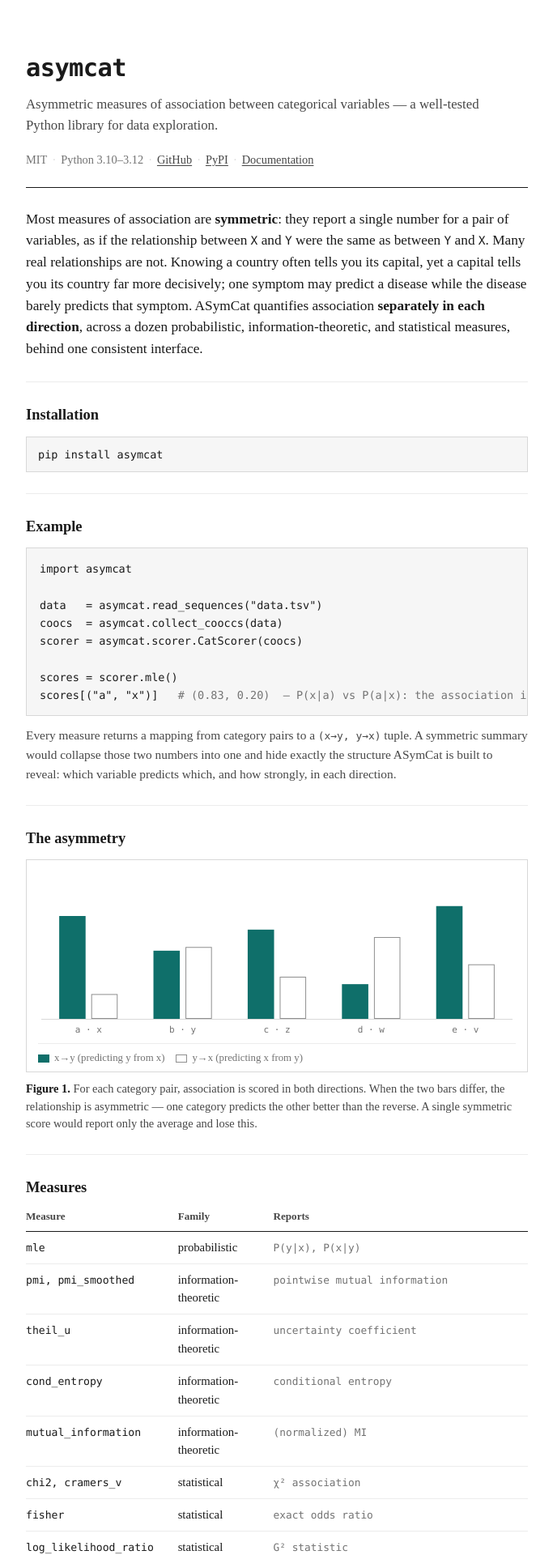
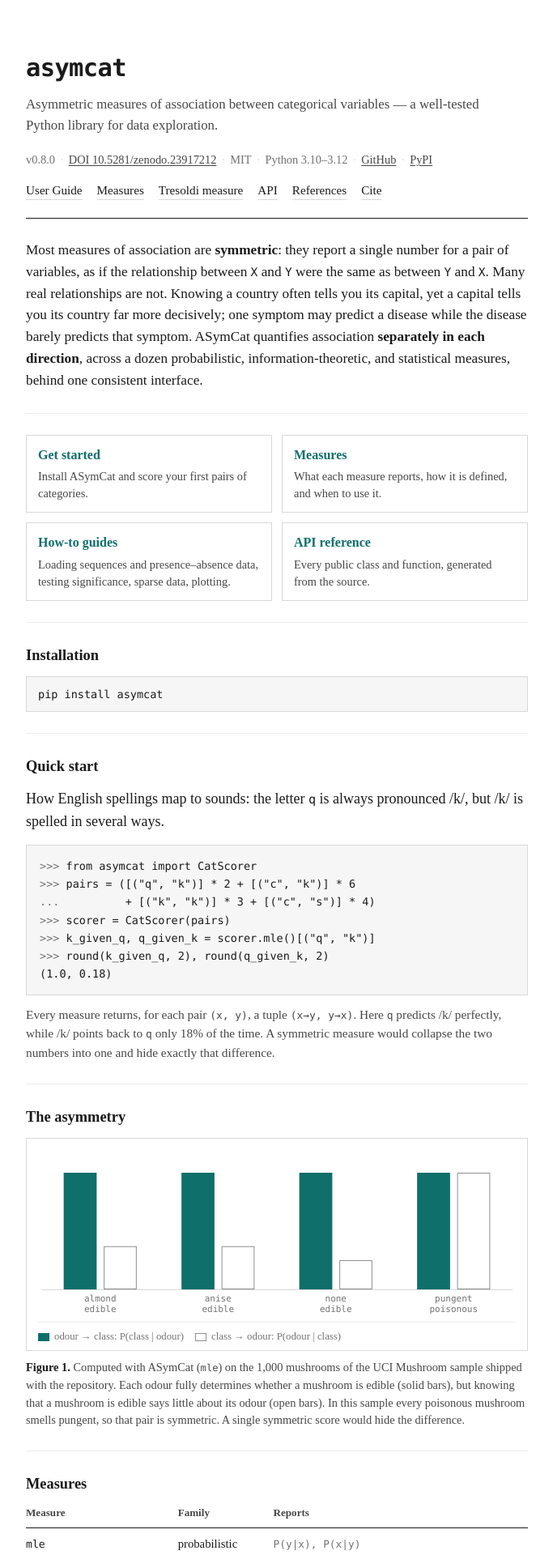
Before and after one commit to tresoldi/asymcat, an MkDocs documentation site: the page built from docs/index.md, in a window 1280 px wide. Shown: the top 1920 px of the page at 81% size, without its empty margins (298-981 px from the left). Built offline with MkDocs 1.6.1 and Material for MkDocs 9.7.7, drawn with Linux system fonts in a browser that asks for light colours; some of the changed text lies outside the part shown.

Commit message:
Refresh the landing page with documentation links, entry cards, a tested quick start and a figure computed from real data.

```diff
--- a/overrides/home.html
+++ b/overrides/home.html
@@ -94,6 +94,17 @@
 
   .links-row { display: flex; flex-wrap: wrap; gap: 4px 20px; font-size: 0.98rem; }
 
+  nav.top { display: flex; flex-wrap: wrap; gap: 4px 18px; margin: 14px 0 0; font-size: 0.95rem; }
+  nav.top a { color: var(--ink); text-decoration: none; border-bottom: 1px solid var(--rule); }
+  nav.top a:hover { border-bottom-color: var(--link); color: var(--link); }
+
+  .cards { display: grid; grid-template-columns: 1fr 1fr; gap: 12px; }
+  @media (max-width: 560px) { .cards { grid-template-columns: 1fr; } }
+  a.card { display: block; border: 1px solid var(--rule); padding: 12px 14px; color: var(--ink); text-decoration: none; }
+  a.card:hover { border-color: var(--link); }
+  a.card b { display: block; font-size: 1rem; color: var(--link); margin-bottom: 4px; }
+  a.card span { display: block; font-size: 0.9rem; color: var(--ink-2); line-height: 1.45; }
+
   footer { padding-top: 24px; margin-top: 6px; border-top: 1px solid var(--ink); font-size: 0.85rem; color: var(--ink-3); display: flex; justify-content: space-between; gap: 16px; flex-wrap: wrap; }
 </style>
 </head>
@@ -104,8 +115,16 @@
     <p class="dek">Asymmetric measures of association between categorical
       variables — a well-tested Python library for data exploration.</p>
     <div class="meta">
-      MIT<span class="sep">·</span>Python 3.10–3.12<span class="sep">·</span><a href="https://github.com/tresoldi/asymcat">GitHub</a><span class="sep">·</span><a href="https://pypi.org/project/asymcat/">PyPI</a><span class="sep">·</span><a href="{{ base_url }}/USER_GUIDE/">Documentation</a>
+      v0.8.0<span class="sep">·</span><a href="https://doi.org/10.5281/zenodo.23917212">DOI 10.5281/zenodo.23917212</a><span class="sep">·</span>MIT<span class="sep">·</span>Python 3.10–3.12<span class="sep">·</span><a href="https://github.com/tresoldi/asymcat">GitHub</a><span class="sep">·</span><a href="https://pypi.org/project/asymcat/">PyPI</a>
     </div>
+    <nav class="top" aria-label="Documentation">
+      <a href="{{ base_url }}/USER_GUIDE/">User Guide</a>
+      <a href="{{ base_url }}/USER_GUIDE/#association-measures-guide">Measures</a>
+      <a href="{{ base_url }}/TRESOLDI_MEASURE/">Tresoldi measure</a>
+      <a href="{{ base_url }}/reference/">API</a>
+      <a href="{{ base_url }}/references/">References</a>
+      <a href="{{ base_url }}/citing/">Cite</a>
+    </nav>
   </header>
 
   <main>
@@ -122,24 +141,35 @@
     </section>
 
     <section>
+      <div class="cards">
+        <a class="card" href="#quick-start"><b>Get started</b><span>Install ASymCat and score your first pairs of categories.</span></a>
+        <a class="card" href="{{ base_url }}/USER_GUIDE/#association-measures-guide"><b>Measures</b><span>What each measure reports, how it is defined, and when to use it.</span></a>
+        <a class="card" href="{{ base_url }}/USER_GUIDE/#data-preparation"><b>How-to guides</b><span>Loading sequences and presence–absence data, testing significance, sparse data, plotting.</span></a>
+        <a class="card" href="{{ base_url }}/reference/"><b>API reference</b><span>Every public class and function, generated from the source.</span></a>
+      </div>
+    </section>
+
+    <section>
       <h2>Installation</h2>
       <pre class="install">pip install asymcat</pre>
     </section>
 
-    <section>
-      <h2>Example</h2>
-<pre>import asymcat
-
-data   = asymcat.read_sequences("data.tsv")
-coocs  = asymcat.collect_cooccs(data)
-scorer = asymcat.scorer.CatScorer(coocs)
-
-scores = scorer.mle()
-scores[("a", "x")]   <span class="c-com"># (0.83, 0.20)  — P(x|a) vs P(a|x): the association is directional</span></pre>
-      <p class="after-code">Every measure returns a mapping from category pairs to a
-        <code>(x&#8594;y, y&#8594;x)</code> tuple. A symmetric summary would collapse those
-        two numbers into one and hide exactly the structure ASymCat is built to
-        reveal: which variable predicts which, and how strongly, in each direction.</p>
+    <section id="quick-start">
+      <h2>Quick start</h2>
+      <p>How English spellings map to sounds: the letter <code>q</code> is always
+        pronounced /k/, but /k/ is spelled in several ways.</p>
+<pre class="pycon"><span class="c-com">&gt;&gt;&gt;</span> from asymcat import CatScorer
+<span class="c-com">&gt;&gt;&gt;</span> pairs = ([("q", "k")] * 2 + [("c", "k")] * 6
+<span class="c-com">...</span>          + [("k", "k")] * 3 + [("c", "s")] * 4)
+<span class="c-com">&gt;&gt;&gt;</span> scorer = CatScorer(pairs)
+<span class="c-com">&gt;&gt;&gt;</span> k_given_q, q_given_k = scorer.mle()[("q", "k")]
+<span class="c-com">&gt;&gt;&gt;</span> round(k_given_q, 2), round(q_given_k, 2)
+(1.0, 0.18)</pre>
+      <p class="after-code">Every measure returns, for each pair <code>(x, y)</code>, a
+        tuple <code>(x&#8594;y, y&#8594;x)</code>. Here <code>q</code> predicts /k/
+        perfectly, while /k/ points back to <code>q</code> only 18% of the time. A
+        symmetric measure would collapse the two numbers into one and hide exactly
+        that difference.</p>
     </section>
 
     <section>
@@ -148,14 +178,16 @@ scores[("a", "x")]   <span class="c-com"># (0.83, 0.20)  — P(x|a) vs P(a|x): t
         <div class="fig-frame">
           <canvas id="viz" width="720" height="210"></canvas>
           <div class="fig-legend">
-            <span><i class="solid"></i>x&#8594;y  (predicting y from x)</span>
-            <span><i class="open"></i>y&#8594;x  (predicting x from y)</span>
+            <span><i class="solid"></i>odour &#8594; class: P(class | odour)</span>
+            <span><i class="open"></i>class &#8594; odour: P(odour | class)</span>
           </div>
         </div>
-        <figcaption><b>Figure 1.</b> For each category pair, association is scored in
-          both directions. When the two bars differ, the relationship is asymmetric —
-          one category predicts the other better than the reverse. A single symmetric
-          score would report only the average and lose this.</figcaption>
+        <figcaption><b>Figure 1.</b> Computed with ASymCat (<code>mle</code>) on the
+          1,000 mushrooms of the UCI Mushroom sample shipped with the repository. Each
+          odour fully determines whether a mushroom is edible (solid bars), but knowing
+          that a mushroom is edible says little about its odour (open bars). In this
+          sample every poisonous mushroom smells pungent, so that pair is symmetric. A
+          single symmetric score would hide the difference.</figcaption>
       </figure>
     </section>
 
@@ -171,12 +203,12 @@ scores[("a", "x")]   <span class="c-com"># (0.83, 0.20)  — P(x|a) vs P(a|x): t
             <tr><td class="m">pmi, pmi_smoothed</td><td>information-theoretic</td><td class="k">pointwise mutual information</td></tr>
             <tr><td class="m">theil_u</td><td>information-theoretic</td><td class="k">uncertainty coefficient</td></tr>
             <tr><td class="m">cond_entropy</td><td>information-theoretic</td><td class="k">conditional entropy</td></tr>
-            <tr><td class="m">mutual_information</td><td>information-theoretic</td><td class="k">(normalized) MI</td></tr>
+            <tr><td class="m">mutual_information</td><td>information-theoretic</td><td class="k">shared information (also normalized)</td></tr>
             <tr><td class="m">chi2, cramers_v</td><td>statistical</td><td class="k">χ² association</td></tr>
             <tr><td class="m">fisher</td><td>statistical</td><td class="k">exact odds ratio</td></tr>
             <tr><td class="m">log_likelihood_ratio</td><td>statistical</td><td class="k">G² statistic</td></tr>
             <tr><td class="m">goodman_kruskal_lambda</td><td>statistical</td><td class="k">proportional error reduction</td></tr>
-            <tr><td class="m">jaccard_index</td><td>set-based</td><td class="k">directional overlap</td></tr>
+            <tr><td class="m">jaccard_index</td><td>set-based</td><td class="k">set overlap</td></tr>
             <tr><td class="m">tresoldi</td><td>specialized</td><td class="k">PMI tempered by conditional probability</td></tr>
           </tbody>
         </table>
@@ -207,10 +239,20 @@ scores[("a", "x")]   <span class="c-com"># (0.83, 0.20)  — P(x|a) vs P(a|x): t
         <a href="{{ base_url }}/reference/">API Reference →</a>
         <a href="{{ base_url }}/TRESOLDI_MEASURE/">The Tresoldi Measure →</a>
         <a href="{{ base_url }}/references/">References →</a>
+        <a href="{{ base_url }}/citing/">How to cite →</a>
         <a href="https://github.com/tresoldi/asymcat/blob/master/CHANGELOG.md">Changelog →</a>
+        <a href="https://github.com/tresoldi/asymcat/blob/master/MIGRATION.md">Migration guide →</a>
         <a href="https://github.com/tresoldi/asymcat">Source (GitHub) →</a>
         <a href="https://pypi.org/project/asymcat/">Package (PyPI) →</a>
       </div>
+    </section>
+
+    <section>
+      <h2>Related projects</h2>
+      <ul class="plain">
+        <li><b><a href="https://freqprob.tresoldi.org/">FreqProb</a>.</b> <span class="d">provides ASymCat's smoothed probabilities and bias-corrected entropy estimators.</span></li>
+        <li><b><a href="https://docs.scipy.org/doc/scipy/reference/generated/scipy.stats.contingency.association.html">scipy.stats.contingency.association</a>.</b> <span class="d">symmetric association for a whole contingency table (Cramér's V, Tschuprow's T, Pearson's contingency coefficient); ASymCat adds directional measures and scores every pair of categories.</span></li>
+      </ul>
     </section>
 
     <section>
@@ -244,13 +286,13 @@ scores[("a", "x")]   <span class="c-com"># (0.83, 0.20)  — P(x|a) vs P(a|x): t
     var ctx = canvas.getContext("2d");
     function css(v) { return getComputedStyle(document.documentElement).getPropertyValue(v).trim(); }
 
-    // Illustrative pairs with deliberately asymmetric directional scores.
+    // CatScorer(pairs).mle() on (odour, class) for resources/mushrooms.tsv,
+    // rounded to two decimals; xy = P(class | odour), yx = P(odour | class).
     var pairs = [
-      { label: "a · x", xy: 0.83, yx: 0.20 },
-      { label: "b · y", xy: 0.55, yx: 0.58 },
-      { label: "c · z", xy: 0.72, yx: 0.34 },
-      { label: "d · w", xy: 0.28, yx: 0.66 },
-      { label: "e · v", xy: 0.91, yx: 0.44 }
+      { label: "almond · edible", xy: 1.00, yx: 0.37 },
+      { label: "anise · edible", xy: 1.00, yx: 0.37 },
+      { label: "none · edible", xy: 1.00, yx: 0.25 },
+      { label: "pungent · poisonous", xy: 1.00, yx: 1.00 }
     ];
 
     function dims() {
@@ -292,7 +334,9 @@ scores[("a", "x")]   <span class="c-com"># (0.83, 0.20)  — P(x|a) vs P(a|x): t
         ctx.strokeRect(x2 + 0.5, base - yxH + 0.5, barW - 1, Math.max(yxH - 1, 0));
 
         ctx.fillStyle = ink3;
-        ctx.fillText(pairs[i].label, cx, base + 17);
+        var parts = pairs[i].label.split(" · ");
+        ctx.fillText(parts[0], cx, base + 15);
+        if (parts[1]) ctx.fillText(parts[1], cx, base + 28);
       }
     }
     draw();
```
Also changed, not shown: other parts of overrides/home.html (+1 -1 lines), CHANGELOG.md (+8 -0 lines), 1 other file.
